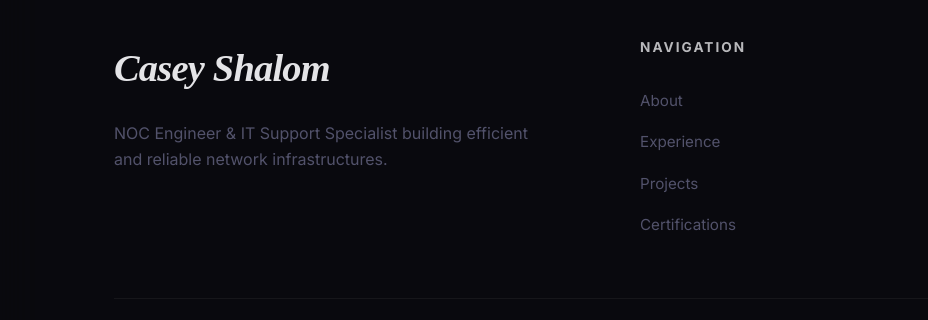
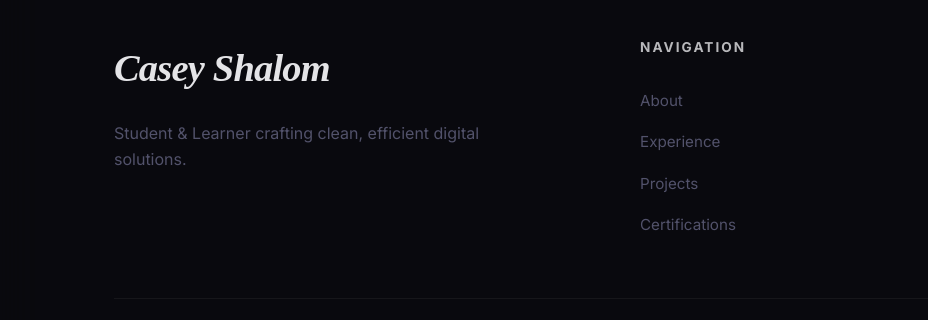
Before and after one commit to caseyshalom/my-website, a plain HTML site: page certifications.html in a window 1280 px wide. Shown: the part 2353-2673 px from the top of the page, 0-928 px from the left. Drawn offline with Linux system fonts and the light colour scheme; a web font is replaced by a local one.

Commit message:
update file

```diff
--- a/certifications.html
+++ b/certifications.html
@@ -279,8 +279,7 @@
             <div class="footer__top">
                 <div class="footer__col footer__brand">
                     <h2 class="footer__logo">Casey Shalom</h2>
-                    <p class="footer__tagline">NOC Engineer & IT Support Specialist building efficient and reliable
-                        network infrastructures.</p>
+                    <p class="footer__tagline">Student & Learner crafting clean, efficient digital solutions.</p>
                 </div>
                 <div class="footer__col footer__nav">
                     <h3 class="footer__title">Navigation</h3>
```
Also changed, not shown: experience.html (+1 -1 lines), index.html (+1 -2 lines), projects.html (+1 -1 lines).
